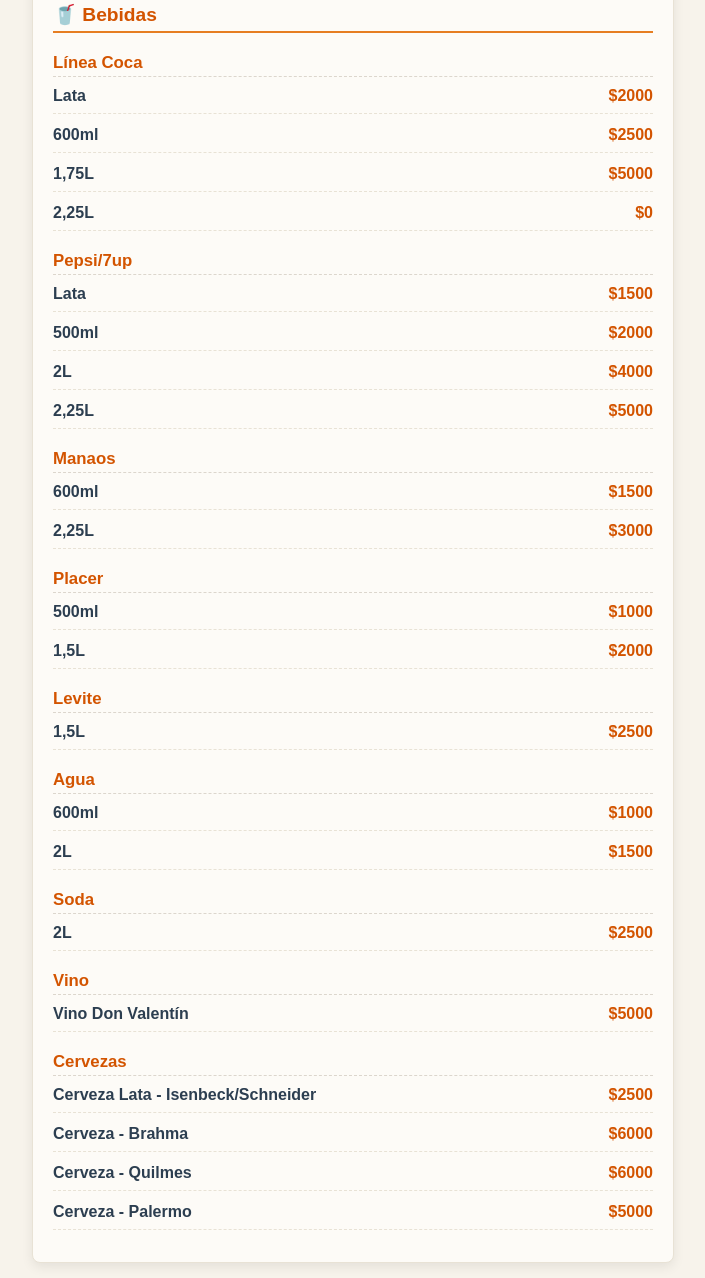
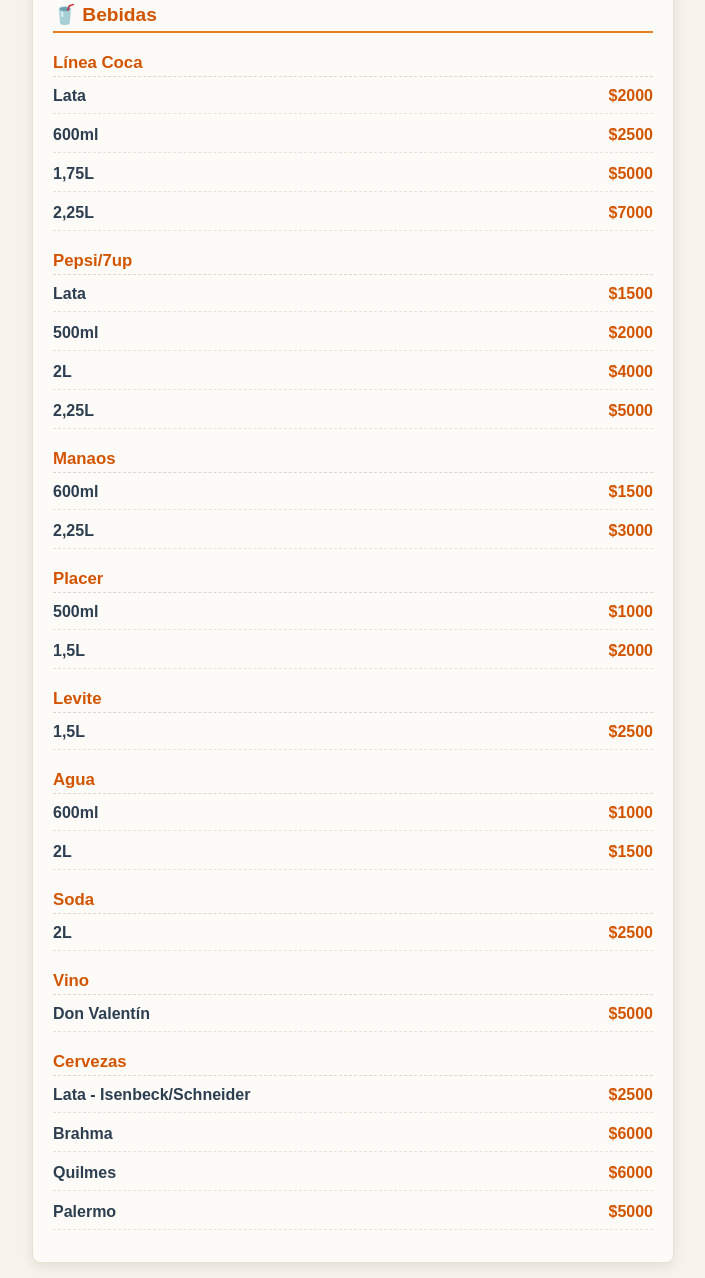
Before and after one commit to santinosuarezm-sys/santinosuarezm-sys-menu-el-chino-y-el-turco, a Flask app: page / in a window 1280 px wide. Shown: the part 2584-3862 px from the top of the page, without its empty margins (287-992 px from the left). Run offline with Flask 3, Linux system fonts and the light colour scheme.

Commit message:
Update index.html

```diff
--- a/templates/index.html
+++ b/templates/index.html
@@ -408,7 +408,7 @@
         </div>
         <div class="item">
             <div class="info"><div class="nombre">2,25L</div></div>
-            <div class="precio">$0</div>
+            <div class="precio">$7000</div>
         </div>
 
         <h3 class="subseccion">Pepsi/7up</h3>
@@ -473,25 +473,25 @@
 
         <h3 class="subseccion">Vino</h3>
         <div class="item">
-            <div class="info"><div class="nombre">Vino Don Valentín</div></div>
+            <div class="info"><div class="nombre">Don Valentín</div></div>
             <div class="precio">$5000</div>
         </div>
 
         <h3 class="subseccion">Cervezas</h3>
         <div class="item">
-            <div class="info"><div class="nombre">Cerveza Lata - Isenbeck/Schneider</div></div>
+            <div class="info"><div class="nombre">Lata - Isenbeck/Schneider</div></div>
             <div class="precio">$2500</div>
         </div>
         <div class="item">
-            <div class="info"><div class="nombre">Cerveza - Brahma</div></div>
+            <div class="info"><div class="nombre">Brahma</div></div>
             <div class="precio">$6000</div>
         </div>
         <div class="item">
-            <div class="info"><div class="nombre">Cerveza - Quilmes</div></div>
+            <div class="info"><div class="nombre">Quilmes</div></div>
             <div class="precio">$6000</div>
         </div>
         <div class="item">
-            <div class="info"><div class="nombre">Cerveza - Palermo</div></div>
+            <div class="info"><div class="nombre">Palermo</div></div>
             <div class="precio">$5000</div>
         </div>
 
```
